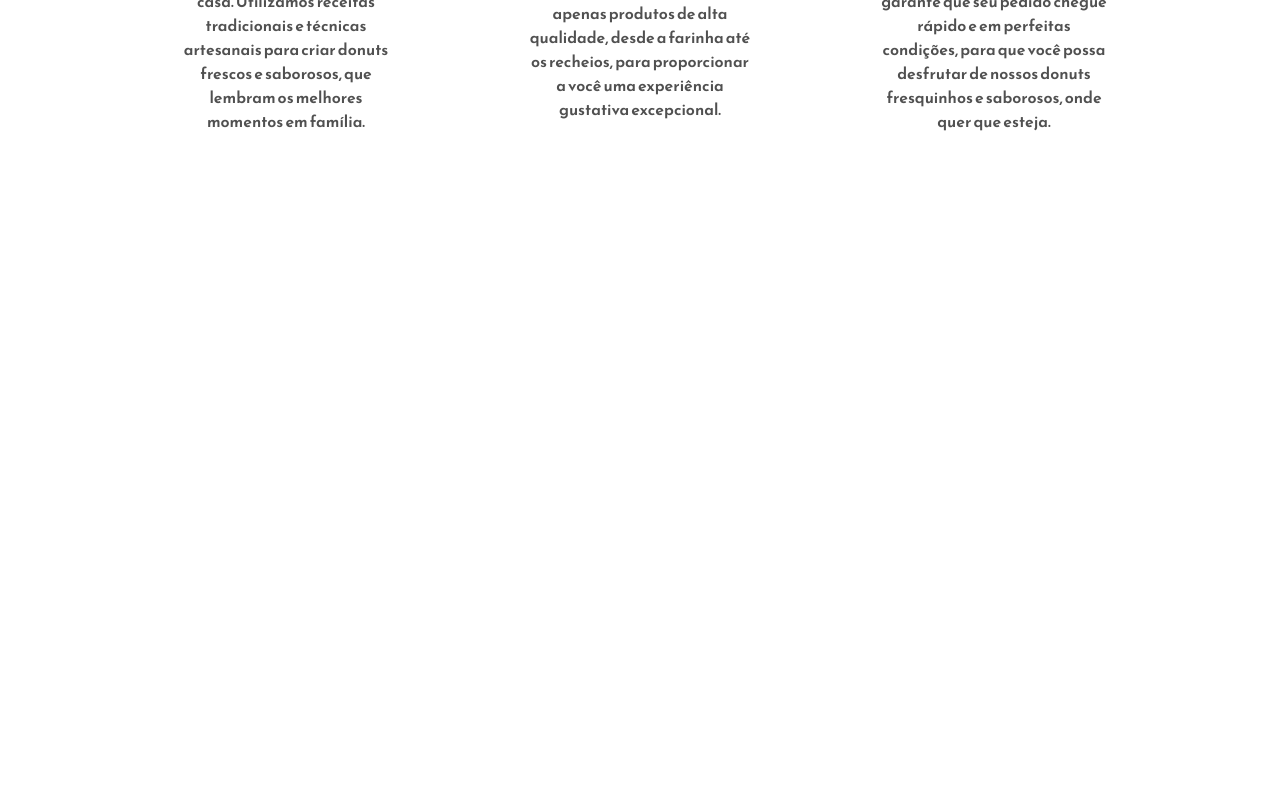
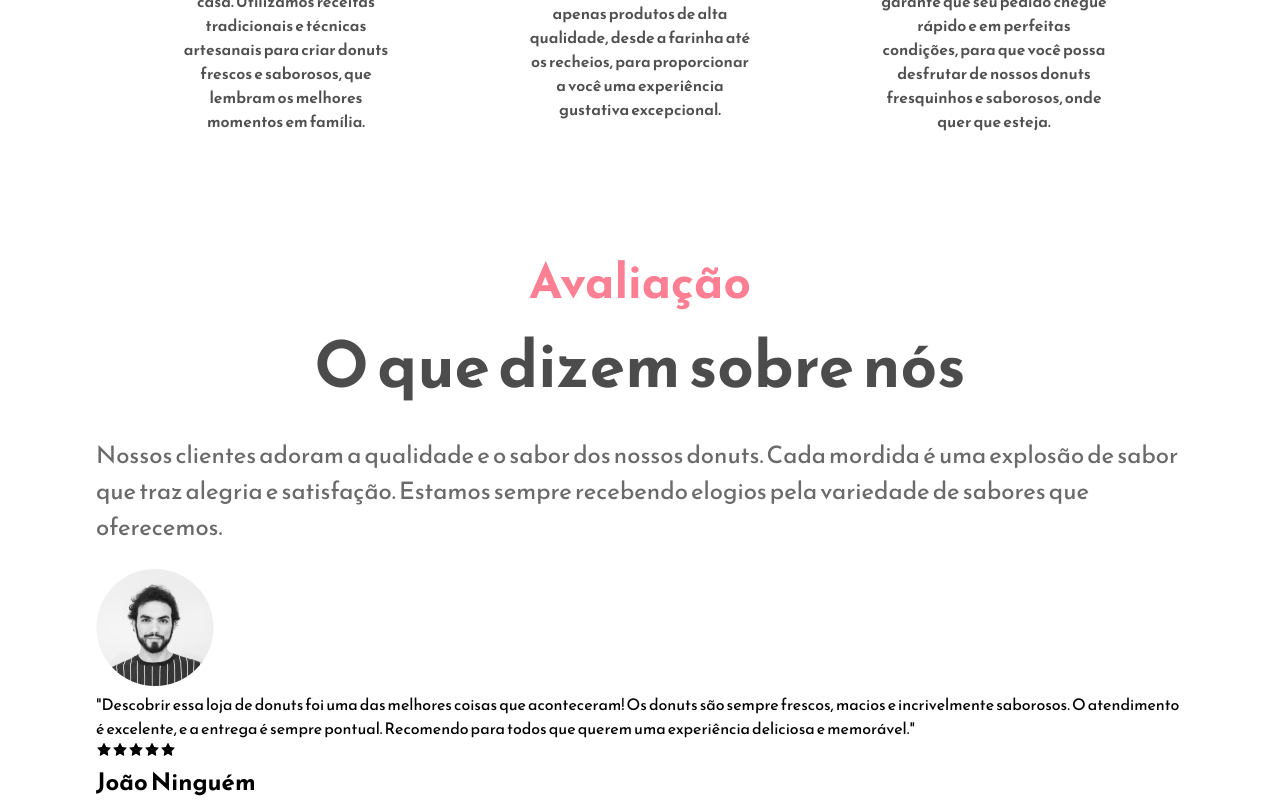
Before and after one commit to RaizaCirne/donuts-store, a React (Vite) app in the folder donuts-store/: page / in a window 1280 px wide. Shown: the part 2535-3335 px from the top of the page. Before the commit the page ends 2700 px from the top, so only its background shows below. Built offline with nearby package versions, Linux system fonts and the light colour scheme.

Commit message:
feat: create testemonial component

```diff
--- a/donuts-store/src/App.jsx
+++ b/donuts-store/src/App.jsx
@@ -1,6 +1,7 @@
 import "./App.css";
 import About from "./components/About/About";
 import Home from "./components/Home/Home";
+import Testemonial from "./components/Testemonial/Testemonial";
 import Work from "./components/Work/Work";
 
 function App() {
@@ -9,6 +10,7 @@ function App() {
       <Home />
       <About />
       <Work />
+      <Testemonial />
     </div>
   );
 }
--- /dev/null
+++ b/donuts-store/src/components/Testemonial/Testemonial.jsx
@@ -0,0 +1,41 @@
+import "../Testemonial/Testemonial.css";
+import ProfilePic from "../../assets/img/john-doe-image.png";
+import { AiFillStar } from "react-icons/ai";
+
+const Testemonial = () => {
+  return (
+    <div className="work-section-weapper">
+      <div className="work-section-top">
+        <p className="primary-subheading">Avaliação</p>
+        <h1 className="primary-heading">O que dizem sobre nós</h1>
+        <p className="primary-text">
+          Nossos clientes adoram a qualidade e o sabor dos nossos donuts. Cada
+          mordida é uma explosão de sabor que traz alegria e satisfação. Estamos
+          sempre recebendo elogios pela variedade de sabores que oferecemos.
+        </p>
+      </div>
+
+      <div className="testemonial-section-bottom">
+        <img src={ProfilePic} alt="Imagem do Avaliador" />
+        <p>
+          "Descobrir essa loja de donuts foi uma das melhores coisas que
+          aconteceram! Os donuts são sempre frescos, macios e incrivelmente
+          saborosos. O atendimento é excelente, e a entrega é sempre pontual.
+          Recomendo para todos que querem uma experiência deliciosa e
+          memorável."
+        </p>
+      </div>
+
+      <div className="testemonioals-stars-container">
+        <AiFillStar />
+        <AiFillStar />
+        <AiFillStar />
+        <AiFillStar />
+        <AiFillStar />
+      </div>
+      <h2>João Ninguém</h2>
+    </div>
+  );
+};
+
+export default Testemonial;
```
Also changed, not shown: donuts-store/src/components/Testemonial/Testemonial.css (added).
